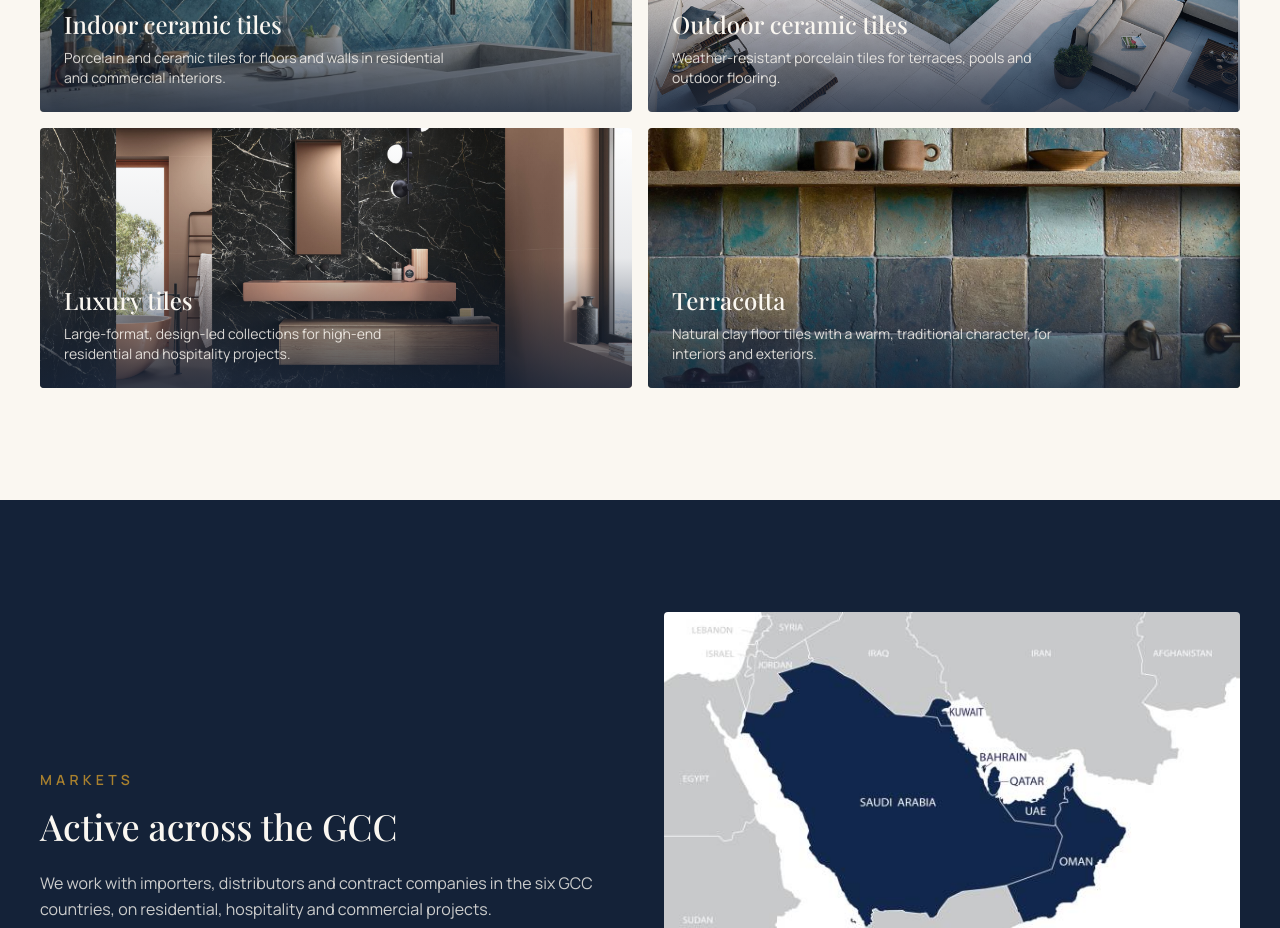
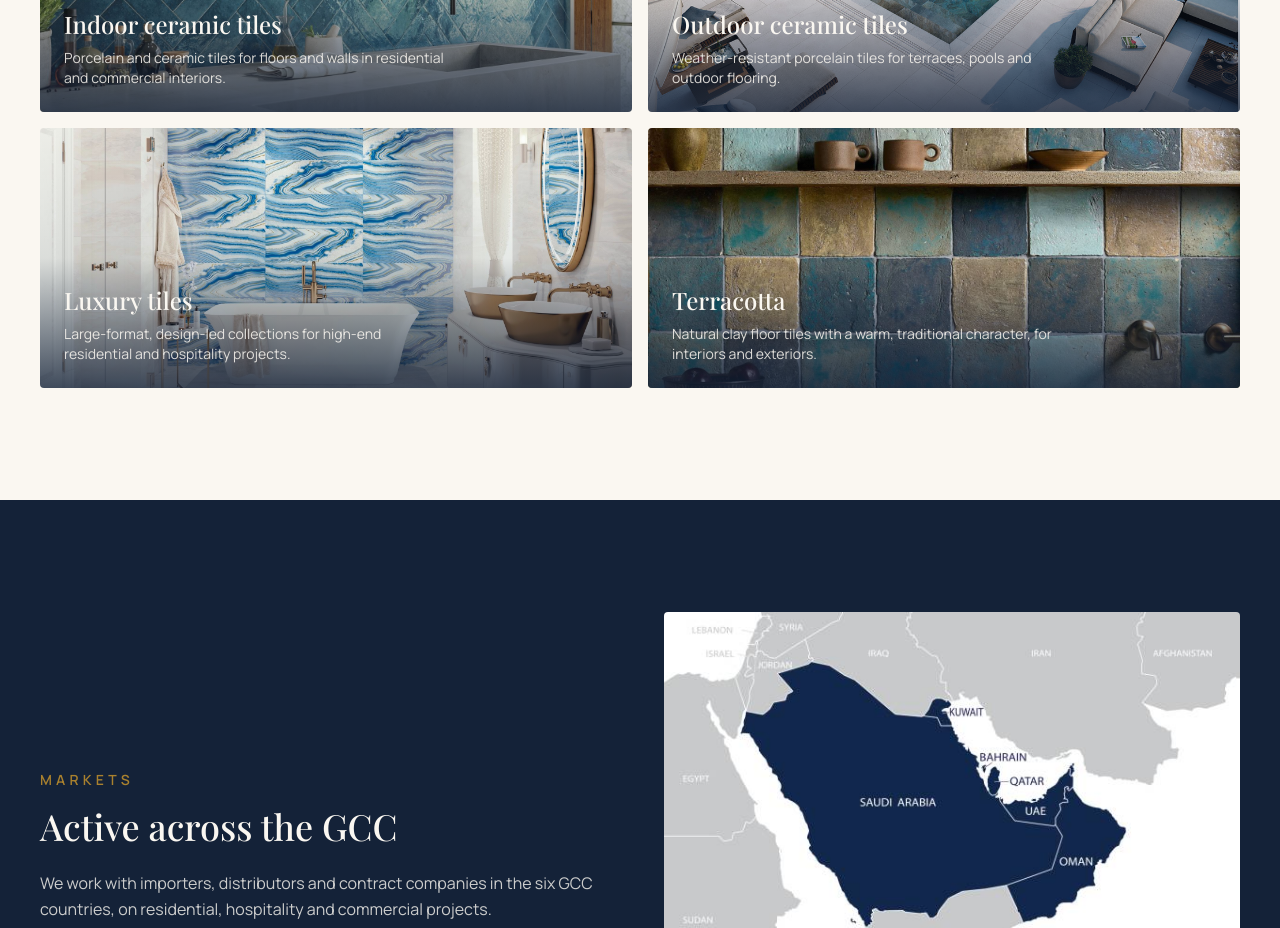
Before and after one commit to LogavalSevilla/LOGAVAL, a Next.js app: page /en in a window 1280 px wide. Shown: the part 3000-3928 px from the top of the page. Built offline with nearby package versions, Linux system fonts and the light colour scheme.

Commit message:
Replace Luxury tiles photo with blue agate bathroom image
Co-Authored-By: Claude Sonnet 5 <noreply@anthropic.com>
Claude-Session: https://claude.ai/code/session_01Buw5AwiUhAtMbNxifKJcBB

```diff
--- a/src/components/Products.tsx
+++ b/src/components/Products.tsx
@@ -4,7 +4,7 @@ import type { Dictionary } from "@/i18n/translations";
 const IMAGES: Record<number, string> = {
   0: "/images/indoor-herringbone.jpg",
   1: "/images/outdoor-pool.jpg",
-  2: "/images/ceramica-nightlux-03.jpg",
+  2: "/images/luxury-blue-agate.jpg",
   3: "/images/terracotta-mediterraneo-mar.jpg",
 };
 const GRADIENTS = [
```
Also changed, not shown: public/images/ceramica-nightlux-03.jpg (deleted), public/images/luxury-blue-agate.jpg (added).
